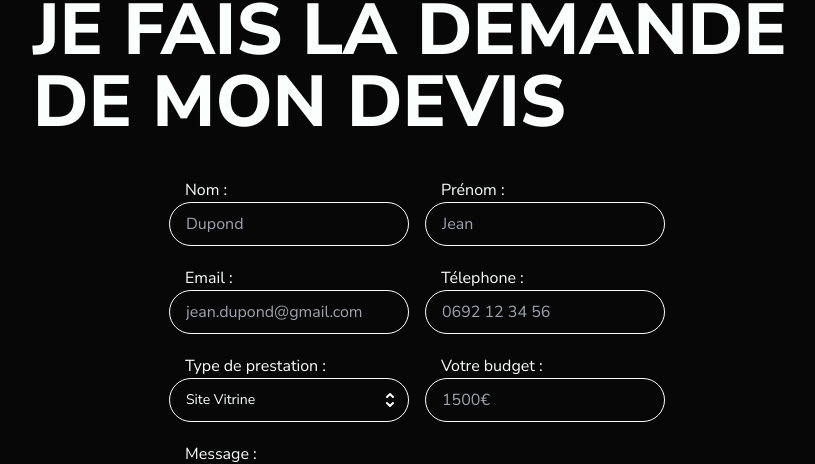
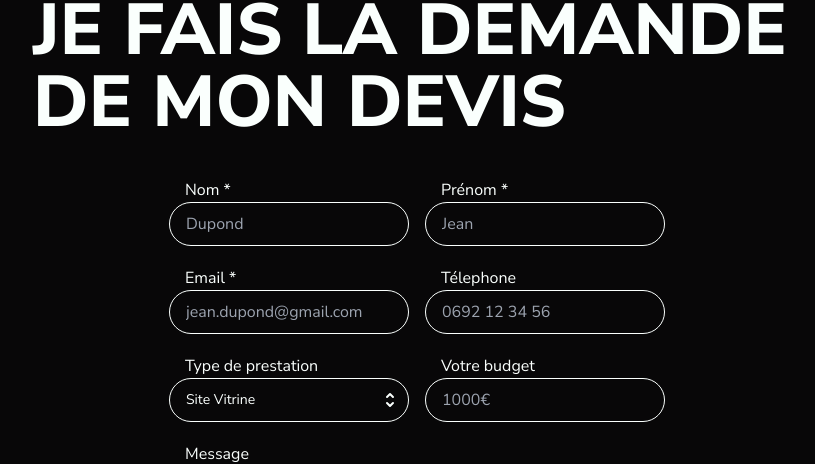
Before and after one commit to antoinehoarau/toin-developpement, a Next.js app: page /devis in a window 1280 px wide. Shown: the part 1022-1486 px from the top of the page, without its empty margins (223-1038 px from the left). Built offline with nearby package versions, Linux system fonts and the light colour scheme.

Commit message:
best version

```diff
--- a/components/Card.tsx
+++ b/components/Card.tsx
@@ -63,7 +63,7 @@ export default function Card(props: {
                   à partir de : {props.price}€
                 </p>
                 <div className="flex flex-col sm:flex-row items-center justify-between w-full mt-5">
-                  <PrimaryButton title="Demander un devis" link="/" />
+                  <PrimaryButton title="Demander un devis" link="/devis" />
                   <button
                     className="border border-gray rounded-full mt-5 sm:mt-0 px-5 py-1 duration-200 hover:bg-white hover:text-black"
                     onClick={() => setIsOpen(false)}
--- a/components/Input.jsx
+++ b/components/Input.jsx
@@ -2,7 +2,6 @@ import React, { useState, Fragment } from 'react'
 import { Listbox, Transition } from '@headlessui/react'
 import { CheckIcon, SelectorIcon } from '@heroicons/react/solid'
 import PropsTypes from 'prop-types'
-import { type } from 'os'
 
 export default function Input(props) {
   const [selected, setSelected] = useState(props.value[0])
@@ -10,7 +9,7 @@ export default function Input(props) {
     <>
       <div className="flex flex-col">
         <label htmlFor={props.name} className="ml-6">
-          {props.label}
+          {props.req ? props.label + ' *' : props.label}
         </label>
         {props.input != 'listselect' ? (
           props.type == 'textarea' ? (
@@ -31,6 +30,7 @@ export default function Input(props) {
               type={props.type}
               placeholder={props.placeholder}
               name={props.name}
+              required={props.required}
               id={props.name}
               value={props.data}
               onChange={props.change}
@@ -105,6 +105,8 @@ export default function Input(props) {
 
 Input.defaultProps = {
   label: 'champs :',
+  required: 'false',
+  req: false,
   type: 'text',
   name: 'name',
   placeholder: 'champs',
@@ -121,6 +123,8 @@ Input.defaultProps = {
 
 Input.propType = {
   label: PropsTypes.string,
+  required: PropsTypes.string,
+  req: PropsTypes.bool,
   type: PropsTypes.string,
   name: PropsTypes.string,
   placeholder: PropsTypes.string,
--- a/pages/devis.jsx
+++ b/pages/devis.jsx
@@ -50,7 +50,7 @@ export default function Devis() {
       agree,
       newsletter: newsletter.toString(),
     }
-    console.log(templateParams)
+
     const service_id = process.env.NEXT_PUBLIC_SERVICE_ID
     const template_id = process.env.NEXT_PUBLIC_TEMPLATE_DEVIS
     const user_id = process.env.NEXT_PUBLIC_USER_ID
@@ -123,16 +123,20 @@ export default function Devis() {
               <Input
                 type="text"
                 name="last_name"
-                label="Nom :"
+                label="Nom"
+                req={true}
                 placeholder="Dupond"
+                required="required"
                 data={last_name}
                 change={(e) => setLast_name(e.target.value)}
               />
               <Input
                 type="text"
                 name="first_name"
-                label="Prénom :"
+                label="Prénom"
+                req={true}
                 placeholder="Jean"
+                required="required"
                 data={first_name}
                 change={(e) => setFirst_name(e.target.value)}
               />
@@ -140,14 +144,16 @@ export default function Devis() {
             <div className="flex flex-col md:flex-row mb-5">
               <Input
                 type="email"
-                label="Email :"
+                label="Email"
                 placeholder="jean.dupond@gmail.com"
+                required="required"
+                req={true}
                 data={email}
                 change={(e) => setEmail(e.target.value)}
               />
               <Input
                 type="tel"
-                label="Télephone :"
+                label="Télephone"
                 placeholder="0692 12 34 56"
                 data={phone}
                 change={(e) => setPhone(e.target.value)}
@@ -155,7 +161,7 @@ export default function Devis() {
             </div>
             <div className="flex flex-col md:flex-row mb-5">
               <div className="flex flex-col">
-                <label className="ml-6">Type de prestation :</label>
+                <label className="ml-6">Type de prestation</label>
                 <Listbox value={selected} onChange={setSelected}>
                   <div className="relative flex flex-col">
                     <Listbox.Button className="relative mx-2 py-2 pl-4 pr-10 w-60 h-11 text-left bg-black border rounded-full cursor-pointer focus:outline-none focus-visible:ring-2 focus-visible:ring-opacity-75 focus-visible:ring-white focus-visible:ring-offset-orange-300 focus-visible:ring-offset-2 focus-visible:border-indigo-500 sm:text-sm">
@@ -221,8 +227,8 @@ export default function Devis() {
               <Input
                 type="tel"
                 name="number"
-                label="Votre budget :"
-                placeholder="1500€"
+                label="Votre budget"
+                placeholder="1000€"
                 data={budget}
                 change={(e) => setBudget(e.target.value)}
               />
@@ -230,7 +236,7 @@ export default function Devis() {
             <div className="flex flex-row mb-5">
               <Input
                 type="textarea"
-                label="Message :"
+                label="Message"
                 placeholder="Je veux un site Web avec des caractéristiques uniques pour qu'il se
                 distingue des autres et soit attrayant pour mes clients."
                 data={message}
@@ -239,7 +245,7 @@ export default function Devis() {
             </div>
             <div className="flex flex-col mb-5">
               <a className={`${errorMsg} text-red`}>
-                veuillez accepter les conditions
+                Veuillez accepter les conditions.
               </a>
               <div className="flex flex-row mb-1">
                 <input
--- a/pages/index.tsx
+++ b/pages/index.tsx
@@ -188,10 +188,10 @@ const Home: NextPage = () => {
             showDescription={true}
             showButton={true}
             subtitle="Prenez le meilleur"
-            description={`Toin Development offre les fonctionnalité
-          les plus complète dans notre paquet de services. Il met
-          l'accent sur l'offre de solutions complètes pour réaliser
-          des projets web de haute qualité et de bonne performance.`}
+            description={`Toin Développement offre les fonctionnalités les
+            plus complètes dans notre paquet de services. Il met l'accent
+            sur l'offre de solutions complètes pour réaliser des projets
+            web de haute qualité et de bonne performance.`}
             titleButton="demander un devis"
             linkButton="/devis"
             ilustration={heroSectionImage}
@@ -275,13 +275,13 @@ const Home: NextPage = () => {
             showDescription={true}
             showButton={true}
             invesers={true}
-            title="Des services aberrant."
-            subtitle="par des gens aberrant, pour tout le monde."
+            title="Des services aberrants."
+            subtitle="par des gens aberrants, pour tout le monde."
             description={`Un site Web est un atout dont toute entreprise
             a besoin pour moderniser votre présence en ligne.
             Que vous ayez besoin d'une boutique en ligne ou d'un blog
             informatif, notre équipe est là pour donner vie à toutes
-            os idées et à votre vision.`}
+            vos idées et à votre vision.`}
             titleButton="demander un devis"
             linkButton="/devis"
             ilustration={EcommerceImage}
@@ -300,7 +300,7 @@ const Home: NextPage = () => {
             showButton={true}
             invesers={false}
             title="Nous contacter"
-            subtitle="Quelle que soit votre besoin, nous l'avons !"
+            subtitle="Quel que soit votre besoin, nous l'avons !"
             description={`Saisissez une idée. Fais de cette idée ta vie
             - pense à elle, rêve d'elle, vis sur cette idée.
             Laisse le cerveau, les muscles, les nerfs, toutes les parties
@@ -308,6 +308,7 @@ const Home: NextPage = () => {
             autres idées tranquilles. C'est la voie du succès. Une seule
             rose peut être mon jardin... un seul ami, mon monde.`}
             titleButton="nous contacter"
+            linkButton="/devis"
             ilustration={Chat}
             wIllustration={602}
             hIllustration={Chat.height}
```
